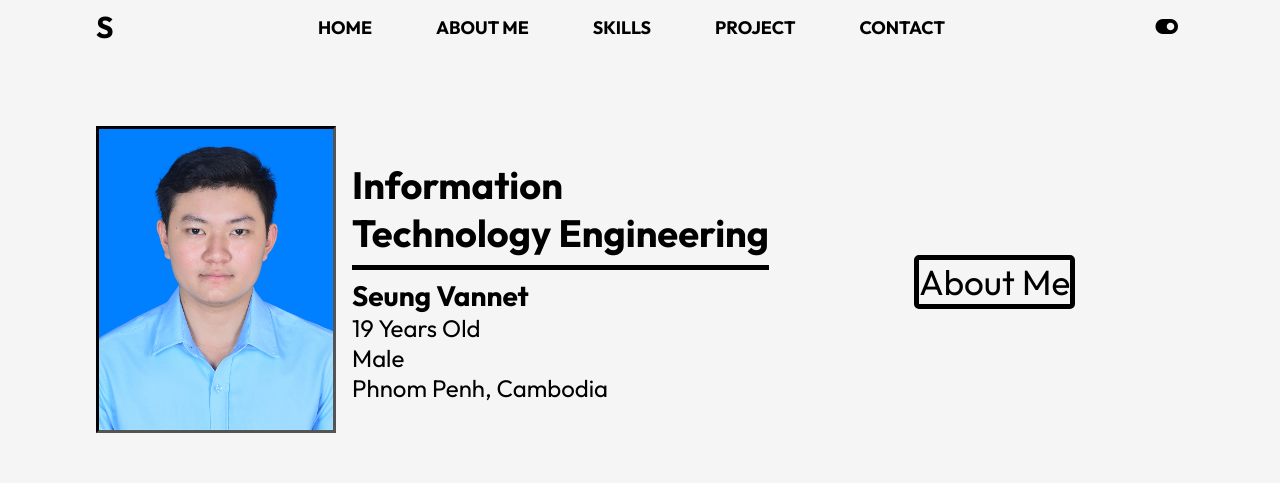
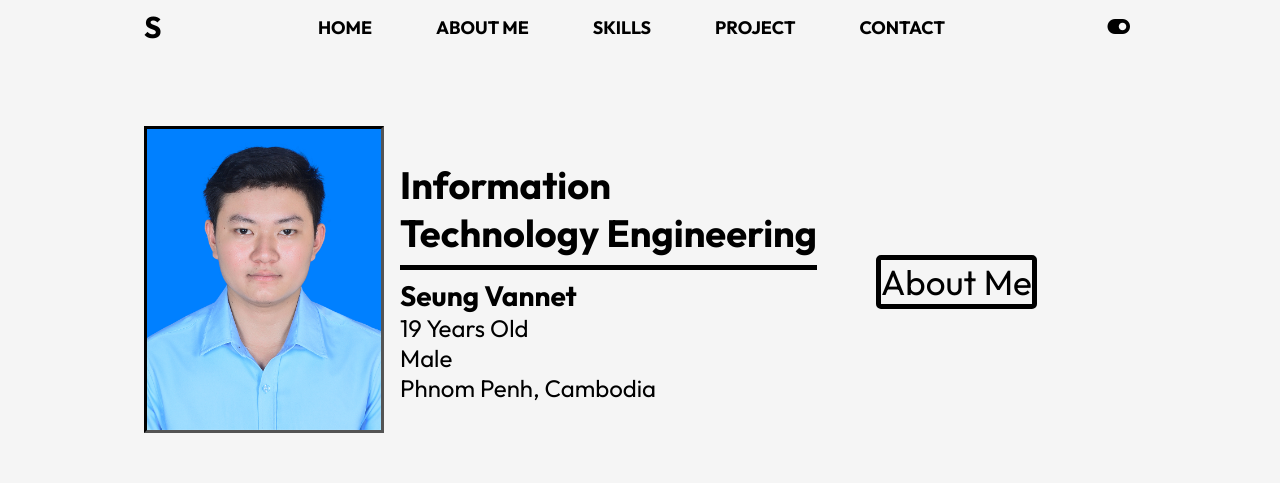
Before and after one commit to Seung-Vannet/Portfolio, a plain HTML site: page index.html in a window 1280 px wide. Shown: the top 483 px of the page. Drawn offline with Linux system fonts and the light colour scheme.

Commit message:
Optimized UI

```diff
--- a/style.css
+++ b/style.css
@@ -15,7 +15,7 @@
   --Hover-Color: grey;
   --Card-BG-Color: none;
   --Footer-BG-Color: rgb(234, 234, 234);
-  --section-margin: 0 6rem 0 6rem;
+  --section-margin: 0 9rem 0 9rem;
 }
 
 .dark-theme {
@@ -106,7 +106,8 @@ nav ul {
 /* Introduction */
 
 .Introduction {
-  margin: 5rem 6rem 0 6rem;
+  margin: var(--section-margin);
+  margin-top: 5rem;
 }
 
 .introduction-flex-all {
@@ -685,7 +686,7 @@ nav ul {
 
 /* Tablet */
 
-@media screen and (min-width: 767px) and (max-width: 1200px) {
+@media screen and (min-width: 768px) and (max-width: 1023px) {
   :root {
     --FS: 20px;
     --Secondary-FS: 16px;
```
